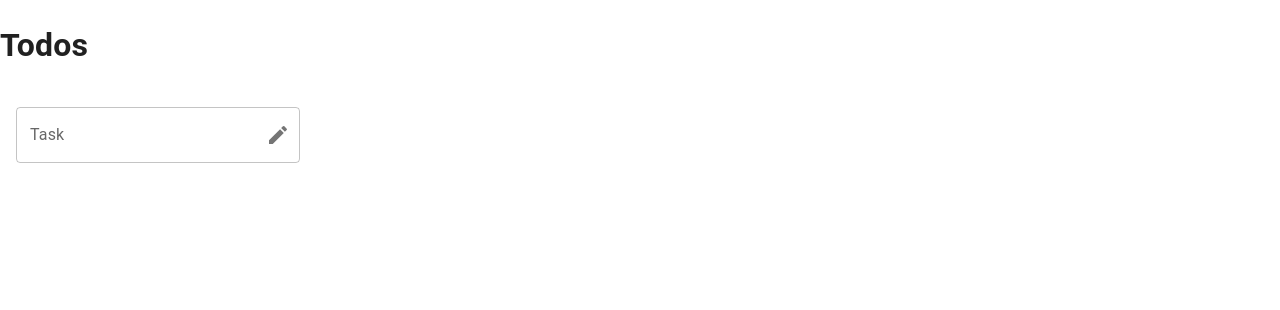
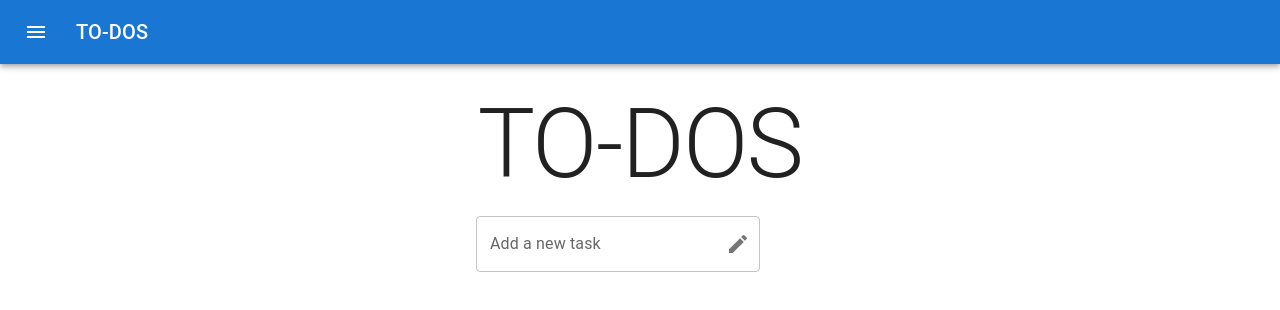
Before and after one commit to Manjil-Thapa/todo-react-app, a React (Vite) app: page / in a window 1280 px wide. Shown: the top 310 px of the page. Built offline with nearby package versions, Linux system fonts and the light colour scheme.

Commit message:
added custom styling

```diff
--- a/src/App.jsx
+++ b/src/App.jsx
@@ -2,13 +2,14 @@
 import './App.css';
 import { CssBaseline } from '@mui/material';
 import TodoList from './TodoList';
+import NavBar from './NavBar';
 
 function App() {
   return (
     <>
       <CssBaseline />
+      <NavBar />
       {/* remove default styles */}
-      <h1>Todos</h1>
       <TodoList />
     </>
   );
--- /dev/null
+++ b/src/NavBar.jsx
@@ -0,0 +1,32 @@
+import * as React from 'react';
+import AppBar from '@mui/material/AppBar';
+import Box from '@mui/material/Box';
+import Toolbar from '@mui/material/Toolbar';
+import Typography from '@mui/material/Typography';
+import IconButton from '@mui/material/IconButton';
+import MenuIcon from '@mui/icons-material/Menu';
+
+function NavBar() {
+  return (
+    <Box sx={{ flexGrow: 1 }}>
+      <AppBar position='static'>
+        <Toolbar>
+          <IconButton
+            size='large'
+            edge='start'
+            color='inherit'
+            aria-label='menu'
+            sx={{ mr: 2 }}
+          >
+            <MenuIcon />
+          </IconButton>
+          <Typography variant='h6' component='div' sx={{ flexGrow: 1 }}>
+            TO-DOS
+          </Typography>
+        </Toolbar>
+      </AppBar>
+    </Box>
+  );
+}
+
+export default NavBar;
--- a/src/TodoForm.jsx
+++ b/src/TodoForm.jsx
@@ -19,7 +19,8 @@
       <form onSubmit={handleSubmit}>
         <TextField
           id='outlined-basic'
-          label='Task'
+          label='Add a new task'
+          placeholder='e.g. Pick up birthday present'
           variant='outlined'
           onChange={handleChange}
           value={task}
--- a/src/TodoList.jsx
+++ b/src/TodoList.jsx
@@ -2,6 +2,7 @@
 import { useState, useEffect } from 'react';
 import TodoItem from './TodoItem';
 import TodoForm from './TodoForm';
+import { Box, Typography } from '@mui/material';
 
 const getInitialData = () => {
   const data = JSON.parse(localStorage.getItem('todos'));
@@ -38,11 +39,26 @@
 
   const addTask = task => {
     setTodos(prevTodos => {
-      return [...prevTodos, { id: 10, task: task, completed: false }];
+      return [
+        ...prevTodos,
+        { id: crypto.randomUUID(), task: task, completed: false },
+      ];
     });
   };
 
   return (
+    <Box
+      sx={{
+        display: 'flex',
+        justifyContent: 'center',
+        alignItems: 'center',
+        flexDirection: 'column',
+        m: 3,
+      }}
+    >
+      <Typography variant='h1' component='h2' sx={{ flexGrow: 1 }}>
+        TO-DOS
+      </Typography>
       <List sx={{ width: '100%', maxWidth: 360, bgcolor: 'background.paper' }}>
         {todos.map(todo => {
           return (
@@ -56,6 +72,7 @@
         })}
         <TodoForm addTask={addTask} />
       </List>
+    </Box>
   );
 }
 
```
Lines whose indentation alone changed are shown as unchanged.
